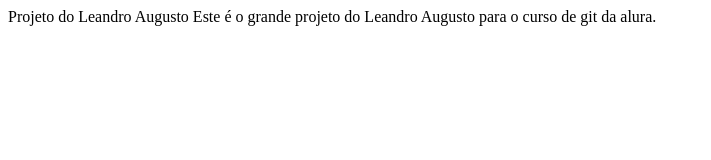
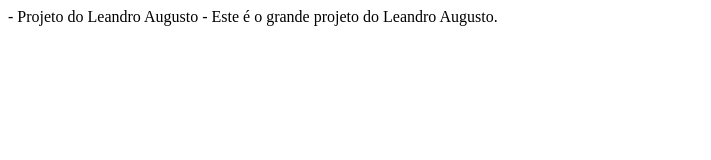
Before and after one commit to leandro-augusto/curso-git, a plain HTML site: page index.html in a window 1280 px wide. Shown: the whole page, without its empty margins (0-711 px from the left). Drawn offline with Linux system fonts and the light colour scheme.

Commit message:
Mais uma mudança.

```diff
--- a/index.html
+++ b/index.html
@@ -1,8 +1,8 @@
 <html>
     <head>
-	    Projeto do Leandro Augusto
+	    - Projeto do Leandro Augusto -
     </head>
     <body>
-	    Este é o grande projeto do Leandro Augusto para o curso de git da alura.
+	    Este é o grande projeto do Leandro Augusto.
     </body>
 </html>
```
